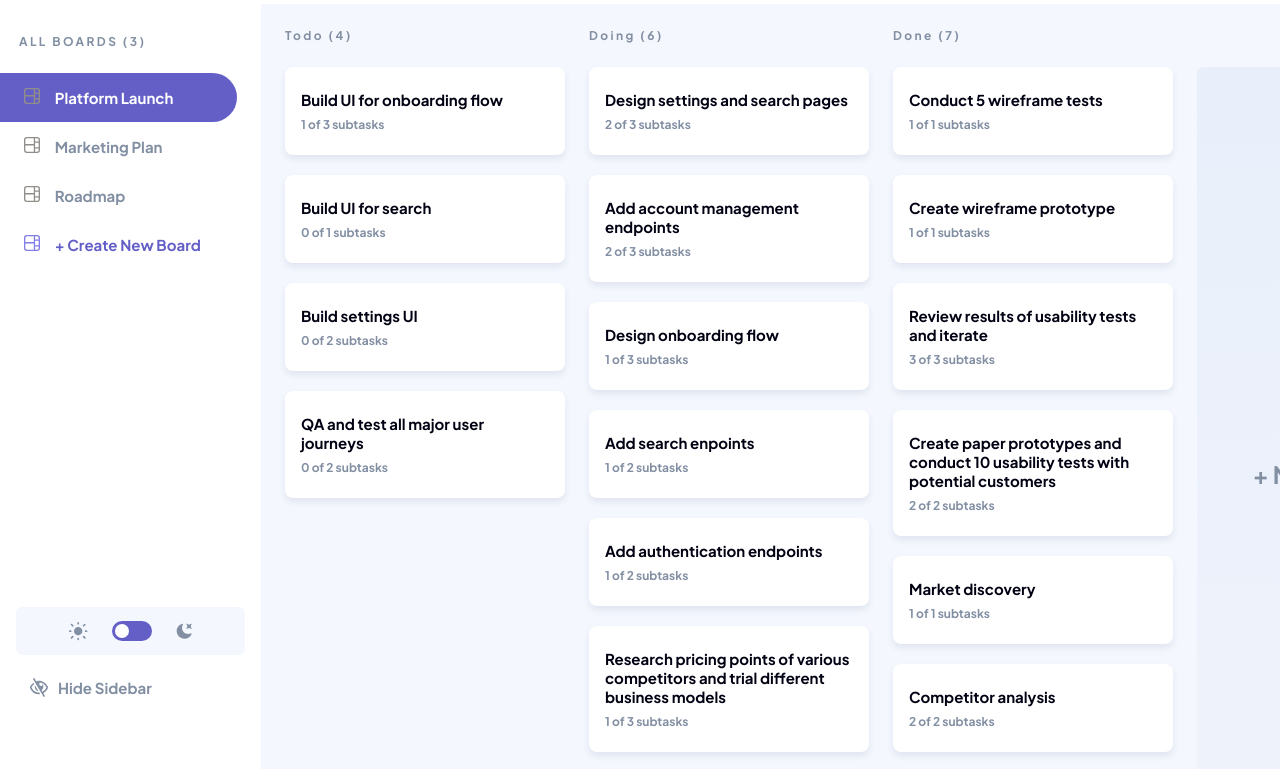
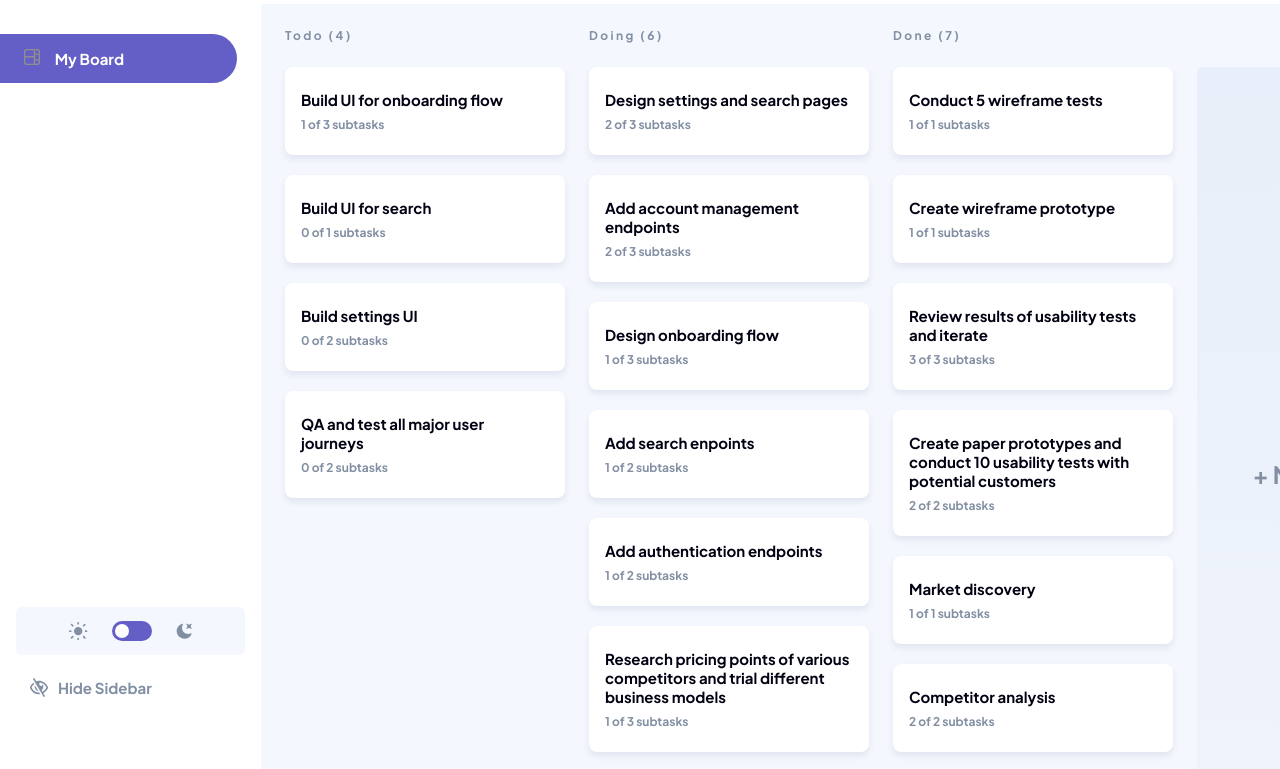
Before and after one commit to Muilibilal/kanban, a website: page index.html in a window 1280 px wide. Shown: the part 76-845 px from the top of the page. Drawn offline with Linux system fonts and the light colour scheme.

Commit message:
index modified

```diff
--- a/index.html
+++ b/index.html
@@ -34,8 +34,9 @@
               />
               <h3 class="logo-text">kanban</h3>
             </div>
+            <!-- To be removed and CSS edited -->
             <div class="header-name-container heading-L">
-              <h3 class="header-name">Platform Launch</h3>
+              <!-- <h3 class="header-name">My Board</h3> -->
             </div>
             <button class="add-task-btn heading-M false">+ Add New Task</button
             ><img
@@ -55,7 +56,6 @@
           <div class="sidebar false false">
             <div class="dropdown-container">
               <div class="dropdown-modal">
-                <h3>ALL BOARDS (3)</h3>
                 <div class="dropdown-boards">
                   <div class="dropdown-board board-active">
                     <img
@@ -63,31 +63,7 @@
                       src="assets/asset/icon-board.svg"
                       alt="board"
                     />
-                    Platform Launch
-                  </div>
-                  <div class="dropdown-board">
-                    <img
-                      class="filter-white"
-                      src="assets/asset/icon-board.svg"
-                      alt="board"
-                    />
-                    Marketing Plan
-                  </div>
-                  <div class="dropdown-board">
-                    <img
-                      class="filter-white"
-                      src="assets/asset/icon-board.svg"
-                      alt="board"
-                    />
-                    Roadmap
-                  </div>
-                  <div class="dropdown-board dropdown-create-board-btn">
-                    <img
-                      class="filter-purple"
-                      alt="board"
-                      src="assets/asset/icon-board.svg"
-                    />
-                    + Create New Board
+                    My Board
                   </div>
                 </div>
                 <div class="theme-toggle">
```
